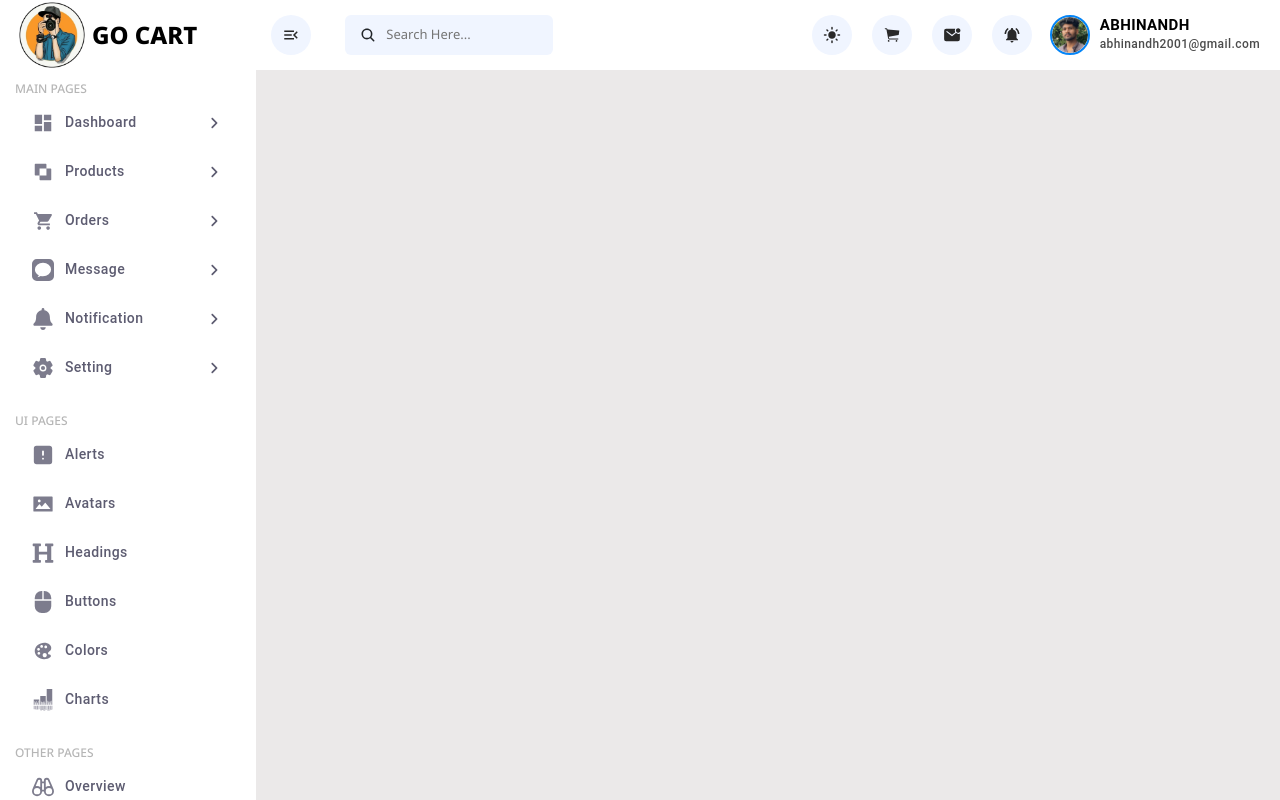
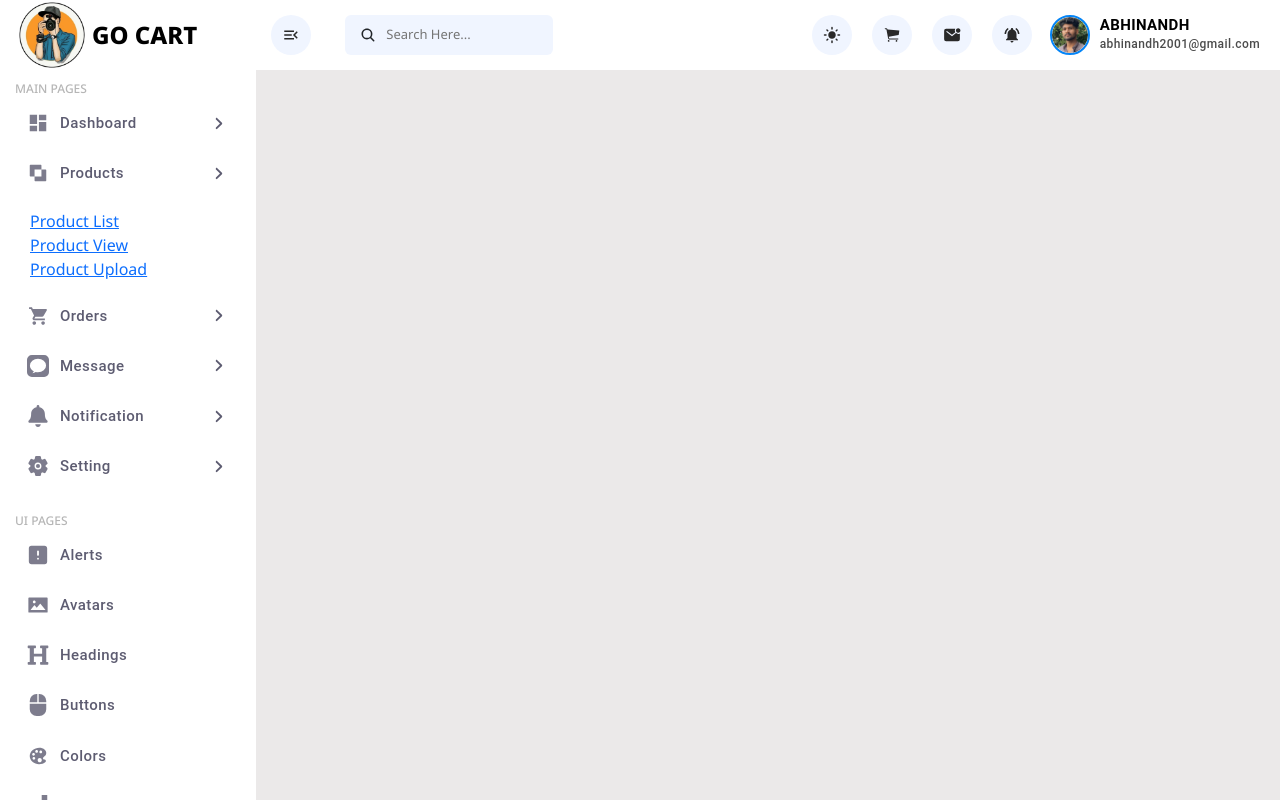
Before and after one commit to Abhinandh-C/admin-pannel-frontend, a React (Vite) app: page / in a window 1280 px wide. Built offline with nearby package versions, Linux system fonts and the light colour scheme.

Commit message:
submenu has been created

```diff
--- a/src/components/Sidebar/Sidebar.jsx
+++ b/src/components/Sidebar/Sidebar.jsx
@@ -16,30 +16,47 @@ import { TbAlertSquareFilled } from "react-icons/tb";
 import { GrOverview } from "react-icons/gr";
 import { IoDocuments } from "react-icons/io5";
 import { FaBloggerB } from "react-icons/fa6";
+import { Link } from 'react-router-dom';
 
 
 const Sidebar = () => {
   return (
-    <div className='sidebar'style={{overflowY:"auto"}}>
+    <div className='sidebar'>
       <ul>
         <p style={{fontWeight:"500", fontSize:"12px" ,color:"#b6b6b6", marginBottom:"0px"}}>MAIN PAGES</p>
         <li>
-<Button className='w-100' style={{color:"#5d5c71",textAlign:"left",justifyContent:"left",borderRadius:"10px",padding:"12px 15px",alignItems:"center",textTransform:"capitalize",fontWeight:"500"}}><span className='icon'><MdDashboard/></span>Dashboard<span className='arrow'><FaAngleRight /></span></Button>
+          <Link to="/">
+<Button className='w-100' style={{color:"#5d5c71",textAlign:"left",justifyContent:"left",borderRadius:"10px",padding:"12px 10px",alignItems:"center",textTransform:"capitalize",fontSize:"15px",fontWeight:"500"}}><span className='icon'><MdDashboard/></span>Dashboard<span className='arrow'><FaAngleRight /></span></Button>
+</Link>
 </li>
         <li>
-<Button className='w-100' style={{color:"#5d5c71",textAlign:"left",justifyContent:"left",borderRadius:"10px",padding:"12px 15px",alignItems:"center",textTransform:"capitalize",fontWeight:"500"}}><span className='icon'><PiExcludeSquareFill/></span>Products <span className='arrow'><FaAngleRight /></span></Button>
+
+<Button className='w-100' style={{color:"#5d5c71",textAlign:"left",justifyContent:"left",borderRadius:"10px",padding:"12px 10px",alignItems:"center",textTransform:"capitalize",fontSize:"15px",fontWeight:"500"}}><span className='icon'><PiExcludeSquareFill/></span>Products <span className='arrow'><FaAngleRight /></span></Button>
+      <ul className='submenu'>
+        <li> <Link to="#">Product List</Link></li>
+        <li> <Link to="#">Product View</Link></li>
+        <li> <Link to="#">Product Upload</Link></li>
+      </ul>
 </li>
         <li>
-<Button className='w-100' style={{color:"#5d5c71",textAlign:"left",justifyContent:"left",borderRadius:"10px",padding:"12px 15px",alignItems:"center",textTransform:"capitalize",fontWeight:"500"}}><span className='icon'><IoMdCart/></span>Orders <span className='arrow'><FaAngleRight /></span></Button>
+          <Link to="/">
+<Button className='w-100' style={{color:"#5d5c71",textAlign:"left",justifyContent:"left",borderRadius:"10px",padding:"12px 10px",alignItems:"center",textTransform:"capitalize",fontSize:"15px",fontWeight:"500"}}><span className='icon'><IoMdCart/></span>Orders <span className='arrow'><FaAngleRight /></span></Button>
+</Link>
 </li>
         <li>
-<Button className='w-100' style={{color:"#5d5c71",textAlign:"left",justifyContent:"left",borderRadius:"10px",padding:"12px 15px",alignItems:"center",textTransform:"capitalize",fontWeight:"500"}}><span className='icon'><SiImessage/></span>Message <span className='arrow'><FaAngleRight /></span></Button>
+          <Link to="/">
+<Button className='w-100' style={{color:"#5d5c71",textAlign:"left",justifyContent:"left",borderRadius:"10px",padding:"12px 10px",alignItems:"center",textTransform:"capitalize",fontSize:"15px",fontWeight:"500"}}><span className='icon'><SiImessage/></span>Message <span className='arrow'><FaAngleRight /></span></Button>
+</Link>
 </li>
         <li>
-<Button className='w-100' style={{color:"#5d5c71",textAlign:"left",justifyContent:"left",borderRadius:"10px",padding:"12px 15px",alignItems:"center",textTransform:"capitalize",fontWeight:"500"}}><span className='icon'>< FaBell /></span>Notification <span className='arrow'><FaAngleRight /></span></Button>
+          <Link to="/">
+<Button className='w-100' style={{color:"#5d5c71",textAlign:"left",justifyContent:"left",borderRadius:"10px",padding:"12px 10px",alignItems:"center",textTransform:"capitalize",fontSize:"15px",fontWeight:"500"}}><span className='icon'>< FaBell /></span>Notification <span className='arrow'><FaAngleRight /></span></Button>
+</Link>
 </li>
         <li>
-<Button className='w-100' style={{color:"#5d5c71",textAlign:"left",justifyContent:"left",borderRadius:"10px",padding:"12px 15px",alignItems:"center",textTransform:"capitalize",fontWeight:"500"}}><span className='icon'>< IoSettings /></span>Setting <span className='arrow'><FaAngleRight /></span></Button>
+          <Link to="/">
+<Button className='w-100' style={{color:"#5d5c71",textAlign:"left",justifyContent:"left",borderRadius:"10px",padding:"12px 10px",alignItems:"center",textTransform:"capitalize",fontSize:"15px",fontWeight:"500"}}><span className='icon'>< IoSettings /></span>Setting <span className='arrow'><FaAngleRight /></span></Button>
+</Link>
 </li>
     </ul>
 
@@ -52,22 +69,22 @@ const Sidebar = () => {
       <ul>
         <p style={{fontWeight:"500", fontSize:"12px" ,color:"#b6b6b6", marginBottom:"0px"}}>UI PAGES</p>
         <li>
-<Button className='w-100' style={{color:"#5d5c71",textAlign:"left",justifyContent:"left",borderRadius:"10px",padding:"12px 15px",alignItems:"center",textTransform:"capitalize",fontWeight:"500"}}><span className='icon'><TbAlertSquareFilled/></span>Alerts</Button>
+<Button className='w-100' style={{color:"#5d5c71",textAlign:"left",justifyContent:"left",borderRadius:"10px",padding:"12px 10px",alignItems:"center",textTransform:"capitalize",fontSize:"15px",fontWeight:"500"}}><span className='icon'><TbAlertSquareFilled/></span>Alerts</Button>
 </li>
         <li>
-<Button className='w-100' style={{color:"#5d5c71",textAlign:"left",justifyContent:"left",borderRadius:"10px",padding:"12px 15px",alignItems:"center",textTransform:"capitalize",fontWeight:"500"}}><span className='icon'><AiFillPicture/></span>Avatars</Button>
+<Button className='w-100' style={{color:"#5d5c71",textAlign:"left",justifyContent:"left",borderRadius:"10px",padding:"12px 10px",alignItems:"center",textTransform:"capitalize",fontSize:"15px",fontWeight:"500"}}><span className='icon'><AiFillPicture/></span>Avatars</Button>
 </li>
         <li>
-<Button className='w-100' style={{color:"#5d5c71",textAlign:"left",justifyContent:"left",borderRadius:"10px",padding:"12px 15px",alignItems:"center",textTransform:"capitalize",fontWeight:"500"}}><span className='icon'><FaHeading/></span>Headings</Button>
+<Button className='w-100' style={{color:"#5d5c71",textAlign:"left",justifyContent:"left",borderRadius:"10px",padding:"12px 10px",alignItems:"center",textTransform:"capitalize",fontSize:"15px",fontWeight:"500"}}><span className='icon'><FaHeading/></span>Headings</Button>
 </li>
         <li>
-<Button className='w-100' style={{color:"#5d5c71",textAlign:"left",justifyContent:"left",borderRadius:"10px",padding:"12px 15px",alignItems:"center",textTransform:"capitalize",fontWeight:"500"}}><span className='icon'>< FaMouse /></span>Buttons</Button>
+<Button className='w-100' style={{color:"#5d5c71",textAlign:"left",justifyContent:"left",borderRadius:"10px",padding:"12px 10px",alignItems:"center",textTransform:"capitalize",fontSize:"15px",fontWeight:"500"}}><span className='icon'>< FaMouse /></span>Buttons</Button>
 </li>
         <li>
-<Button className='w-100' style={{color:"#5d5c71",textAlign:"left",justifyContent:"left",borderRadius:"10px",padding:"12px 15px",alignItems:"center",textTransform:"capitalize",fontWeight:"500"}}><span className='icon'><  IoIosColorPalette  /></span>Colors </Button>
+<Button className='w-100' style={{color:"#5d5c71",textAlign:"left",justifyContent:"left",borderRadius:"10px",padding:"12px 10px",alignItems:"center",textTransform:"capitalize",fontSize:"15px",fontWeight:"500"}}><span className='icon'><  IoIosColorPalette  /></span>Colors </Button>
 </li>
         <li>
-<Button className='w-100' style={{color:"#5d5c71",textAlign:"left",justifyContent:"left",borderRadius:"10px",padding:"12px 15px",alignItems:"center",textTransform:"capitalize",fontWeight:"500"}}><span className='icon'>< SiSoundcharts /></span>Charts </Button>
+<Button className='w-100' style={{color:"#5d5c71",textAlign:"left",justifyContent:"left",borderRadius:"10px",padding:"12px 10px",alignItems:"center",textTransform:"capitalize",fontSize:"15px",fontWeight:"500"}}><span className='icon'>< SiSoundcharts /></span>Charts </Button>
 </li>
     </ul>
 
@@ -76,16 +93,16 @@ const Sidebar = () => {
       <ul>
         <p style={{fontWeight:"500", fontSize:"12px" ,color:"#b6b6b6", marginBottom:"0px"}}>OTHER PAGES</p>
         <li>
-<Button className='w-100' style={{color:"#5d5c71",textAlign:"left",justifyContent:"left",borderRadius:"10px",padding:"12px 15px",alignItems:"center",textTransform:"capitalize",fontWeight:"500"}}><span className='icon'><GrOverview/></span>Overview</Button>
+<Button className='w-100' style={{color:"#5d5c71",textAlign:"left",justifyContent:"left",borderRadius:"10px",padding:"12px 10px",alignItems:"center",textTransform:"capitalize",fontSize:"15px",fontWeight:"500"}}><span className='icon'><GrOverview/></span>Overview</Button>
 </li>
         <li>
-<Button className='w-100' style={{color:"#5d5c71",textAlign:"left",justifyContent:"left",borderRadius:"10px",padding:"12px 15px",alignItems:"center",textTransform:"capitalize",fontWeight:"500"}}><span className='icon'><TbAlertSquareFilled/></span>Site Error</Button>
+<Button className='w-100' style={{color:"#5d5c71",textAlign:"left",justifyContent:"left",borderRadius:"10px",padding:"12px 10px",alignItems:"center",textTransform:"capitalize",fontSize:"15px",fontWeight:"500"}}><span className='icon'><TbAlertSquareFilled/></span>Site Error</Button>
 </li>
         <li>
-<Button className='w-100' style={{color:"#5d5c71",textAlign:"left",justifyContent:"left",borderRadius:"10px",padding:"12px 15px",alignItems:"center",textTransform:"capitalize",fontWeight:"500"}}><span className='icon'><IoDocuments/></span>Documentation</Button>
+<Button className='w-100' style={{color:"#5d5c71",textAlign:"left",justifyContent:"left",borderRadius:"10px",padding:"12px 10px",alignItems:"center",textTransform:"capitalize",fontSize:"15px",fontWeight:"500"}}><span className='icon'><IoDocuments/></span>Documentation</Button>
 </li>
         <li>
-<Button className='w-100' style={{color:"#5d5c71",textAlign:"left",justifyContent:"left",borderRadius:"10px",padding:"12px 15px",alignItems:"center",textTransform:"capitalize",fontWeight:"500"}}><span className='icon'><FaBloggerB/></span>Change Log</Button>
+<Button className='w-100' style={{color:"#5d5c71",textAlign:"left",justifyContent:"left",borderRadius:"10px",padding:"12px 10px",alignItems:"center",textTransform:"capitalize",fontSize:"15px",fontWeight:"500"}}><span className='icon'><FaBloggerB/></span>Change Log</Button>
 </li>
     </ul>
 
```
